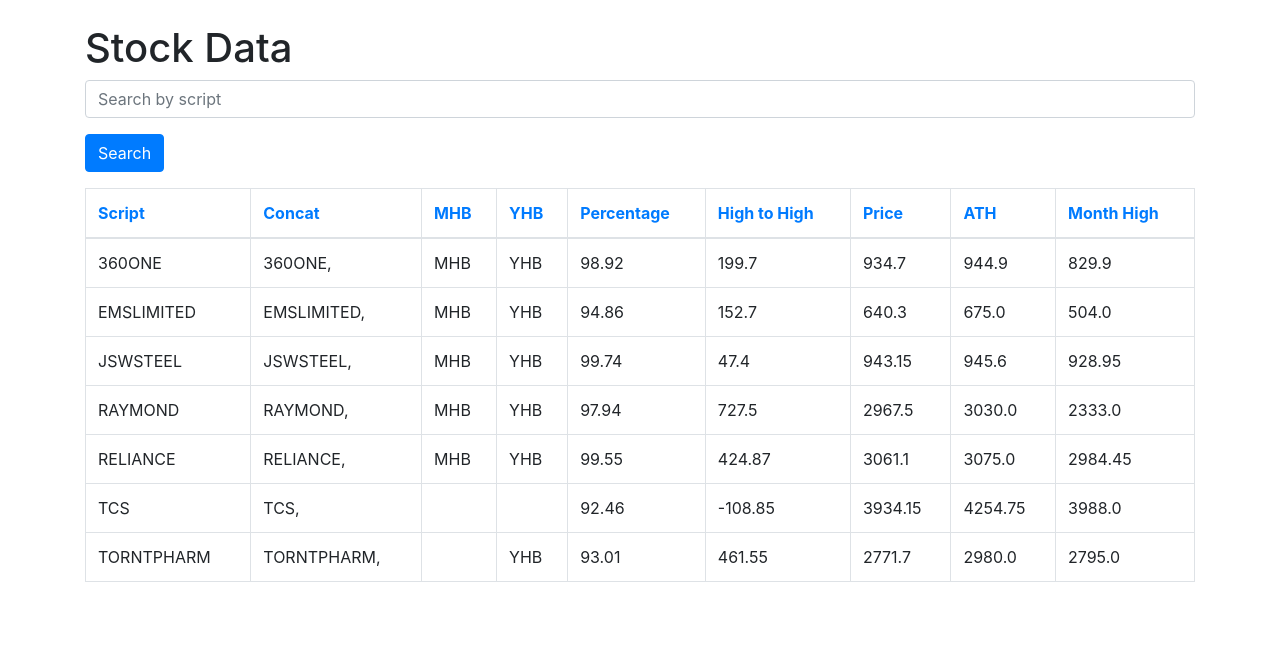
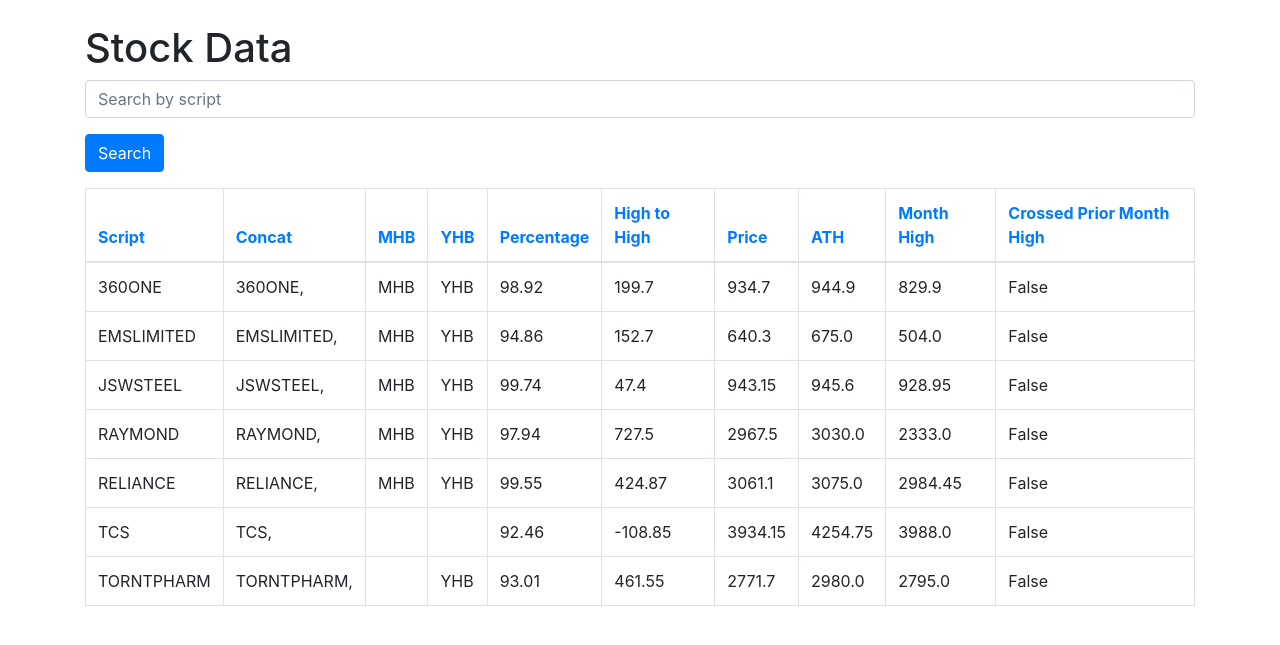
Before and after one commit to vishaljadhavutube/WhiteHorseStocks, a Flask app: page /view_data in a window 1280 px wide. Shown: the part 56-701 px from the top of the page. Run offline with Flask 3, Linux system fonts and the light colour scheme; some libraries are stand-ins or nearby versions.

Commit message:
priot_high_month feature

```diff
--- a/models.py
+++ b/models.py
@@ -1,3 +1,4 @@
+# models.py
 from extensions import db
 
 class Share(db.Model):
@@ -15,3 +16,4 @@ class StockData(db.Model):
     price = db.Column(db.Float)
     ath = db.Column(db.Float)
     month_high = db.Column(db.Float)
+    crossed_prior_month_high = db.Column(db.Boolean, default=False)  # New column
--- a/templates/view_data.html
+++ b/templates/view_data.html
@@ -56,6 +56,11 @@
                     Month High
                 </a>
             </th>
+            <th>
+                <a href="{{ url_for('view_data', search=request.args.get('search'), sort_by='crossed_prior_month_high', order='asc' if request.args.get('order') == 'desc' or request.args.get('sort_by') != 'crossed_prior_month_high' else 'desc') }}">
+                    Crossed Prior Month High
+                </a>
+            </th>
         </tr>
     </thead>
     <tbody>
@@ -70,6 +75,7 @@
             <td>{{ data.price }}</td>
             <td>{{ data.ath }}</td>
             <td>{{ data.month_high }}</td>
+            <td>{{ data.crossed_prior_month_high }}</td>
         </tr>
         {% endfor %}
     </tbody>
```
Also changed, not shown: requirements.txt (+35 -3 lines), stock_data.py (+7 -1 lines), README.md.
